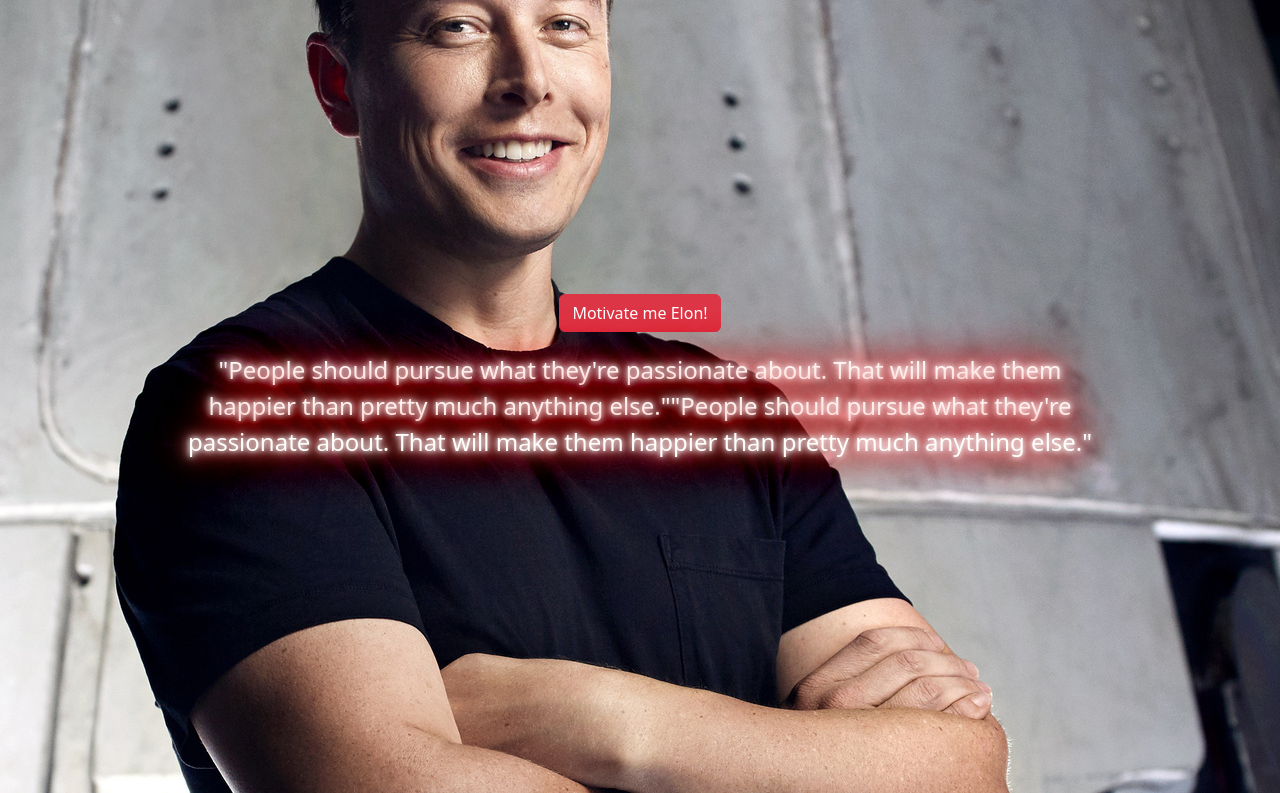
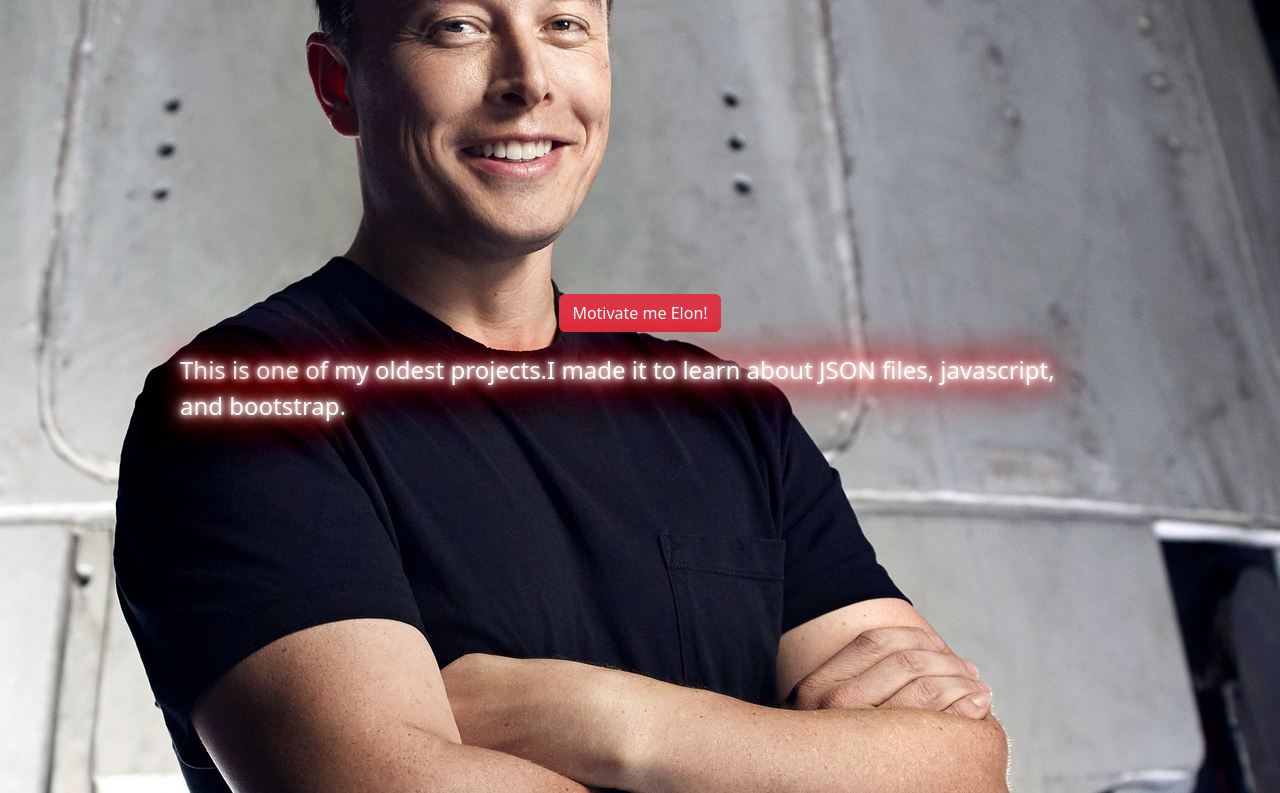
Before and after one commit to eren-eroglu/elon-musk-quote-generator, a plain HTML site: page index.html in a window 1280 px wide. Both pictures are taken after a click on the link "Point of this project". Shown: the part 63-856 px from the top of the page. Drawn offline with nearby package versions, Linux system fonts and the light colour scheme.

Commit message:
I fixed the issue with the homepage and add function to the point of this project tab

```diff
--- a/index.html
+++ b/index.html
@@ -20,7 +20,7 @@
       <div class="collapse navbar-collapse" id="navbarNavAltMarkup">
         <div class="navbar-nav">
           <a class="nav-link active" aria-current="page" href="#">Home</a>
-          <a class="nav-link" href="#">Point of this project</a>
+          <a class="nav-link point" href="#">Point of this project</a>
 
 
         </div>
@@ -29,7 +29,7 @@
   </nav>
     <div id="containerr" class="vh-100 w-auto justify-content-center align-content-center align-items-center d-flex flex-column  ">
         <button class="btn btn-danger m-0" id="motivate">Motivate me Elon!</button>
-        <div id="quote" class="m-0 w-75 d-flex justify-content-center "><span>"People should pursue what they're passionate about. That will make them happier than pretty much anything else.""People should pursue what they're passionate about. That will make them happier than pretty much anything else."</span></div>
+        <div id="quote" class="m-0 w-75 d-flex justify-content-center "><span>"People should pursue what they're passionate about. That will make them happier than pretty much anything else."</span></div>
     </div>
 </div>
     <script src="js.js"></script>
--- a/js.js
+++ b/js.js
@@ -1,4 +1,6 @@
 const button = document.querySelector("#motivate");
+const point = document.querySelector('.point');
+
 button.addEventListener("click", myFunc);
 
 function myFunc() {
@@ -11,3 +13,10 @@ function myFunc() {
         (document.getElementById("quote").innerHTML = json[randomNumber])
     );
 }
+
+addEventListener('DOMContentLoaded', (event) => {
+
+  point.addEventListener('click', () => {
+    (document.getElementById("quote").innerHTML = `<div>This is one of my oldest projects.I made it to learn about JSON files, javascript, and bootstrap. </div>`)
+  })
+});
```
